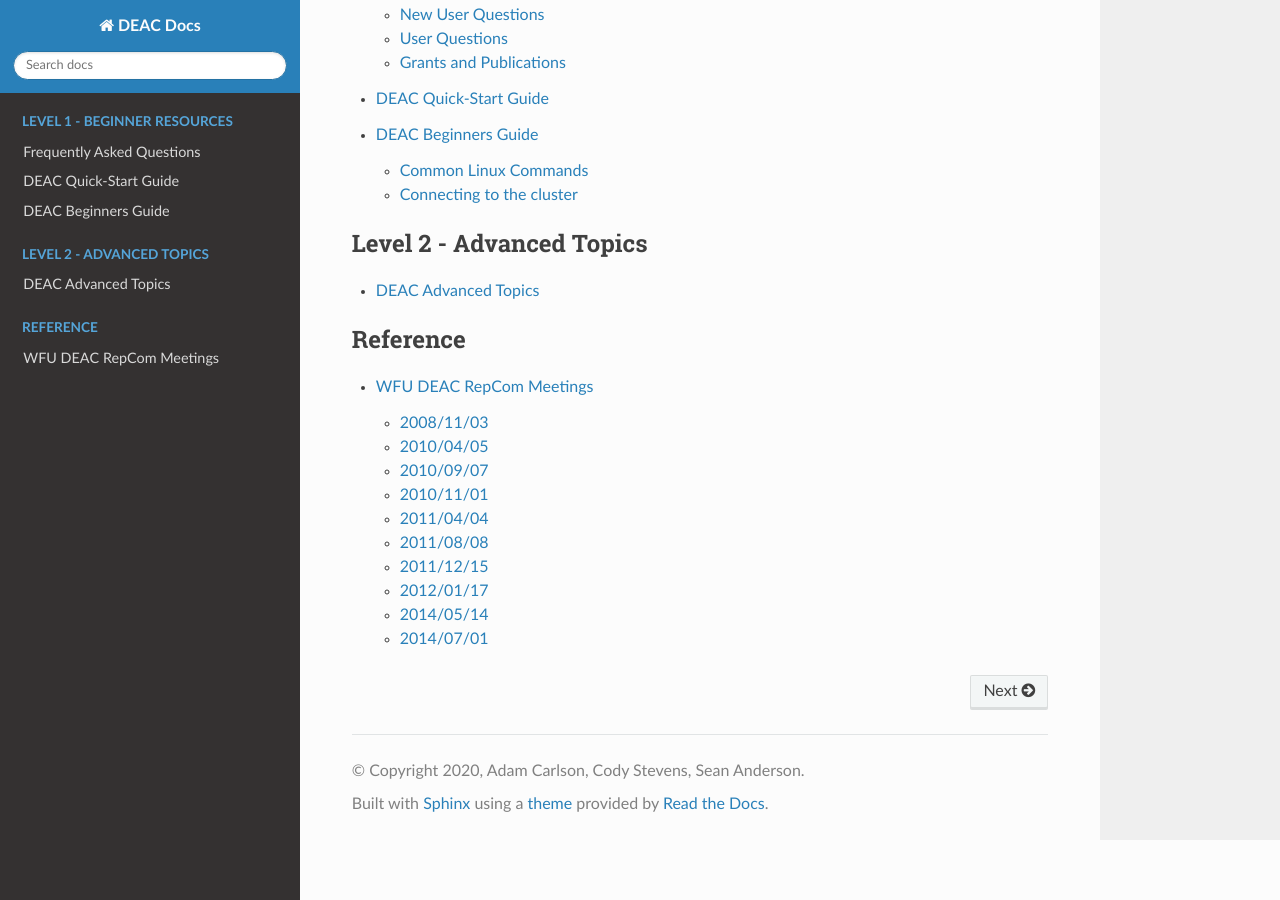
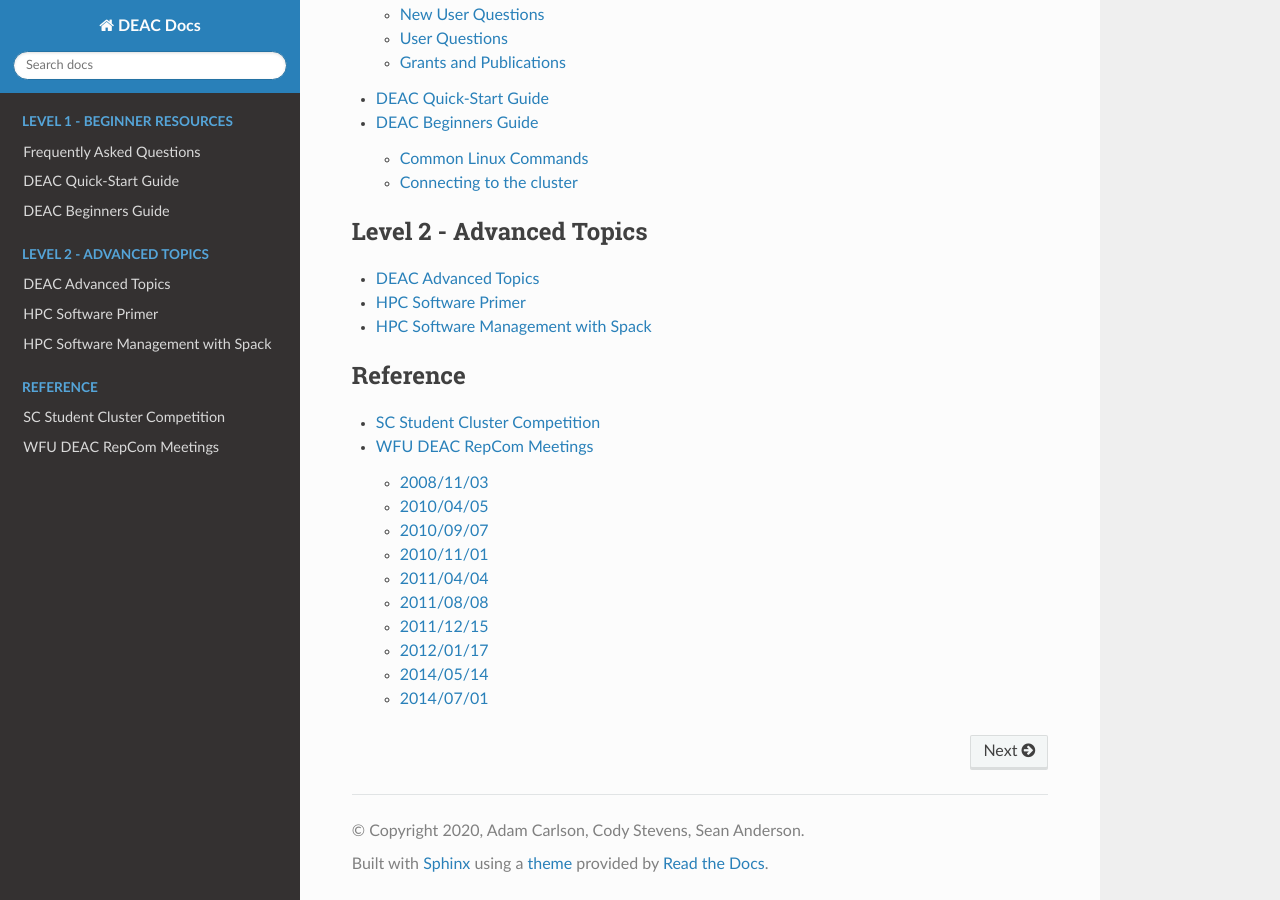
Before and after one commit to WFU-HPC/deac-wiki, a Sphinx documentation site: the page built from source/index.rst, in a window 1280 px wide and 900 px high, scrolled down 2199 px. Built offline with Sphinx 7.4.7 and the Read the Docs theme 2.0.0, drawn with Linux system fonts in a browser that asks for light colours.

Commit message:
organizing

```diff
--- a/source/guide-advanced.rst
+++ b/source/guide-advanced.rst
@@ -1,5 +1,3 @@
 ====================
 DEAC Advanced Topics
 ====================
-
-.. toctree::
--- a/source/guide-beginner.rst
+++ b/source/guide-beginner.rst
@@ -1,8 +1,6 @@
 ====================
 DEAC Beginners Guide
 ====================
-
-.. toctree::
 
 .. #############################################################################
 .. #############################################################################
--- a/source/guide-quick.rst
+++ b/source/guide-quick.rst
@@ -1,5 +1,3 @@
 ======================
 DEAC Quick-Start Guide
 ======================
-
-.. toctree::
--- a/source/index.rst
+++ b/source/index.rst
@@ -87,10 +87,12 @@
    :caption: Level 2 - Advanced Topics
 
    guide-advanced
-
+   software-primer
+   software-spack
 
 .. toctree::
    :maxdepth: 2
    :caption: Reference
 
+   scc
    repcom
--- /dev/null
+++ b/source/scc.rst
@@ -0,0 +1,3 @@
+==============================
+SC Student Cluster Competition
+==============================
--- /dev/null
+++ b/source/software-primer.rst
@@ -0,0 +1,3 @@
+===================
+HPC Software Primer
+===================
--- /dev/null
+++ b/source/software-spack.rst
@@ -0,0 +1,3 @@
+==================================
+HPC Software Management with Spack
+==================================
```
Also changed, not shown: source/faq.rst (+16 -2 lines), source/software/Spack.md (+2 -2 lines).
